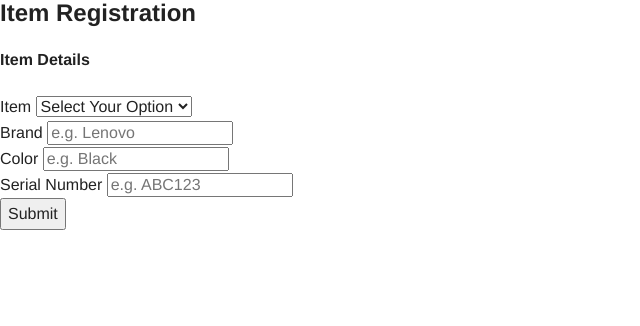
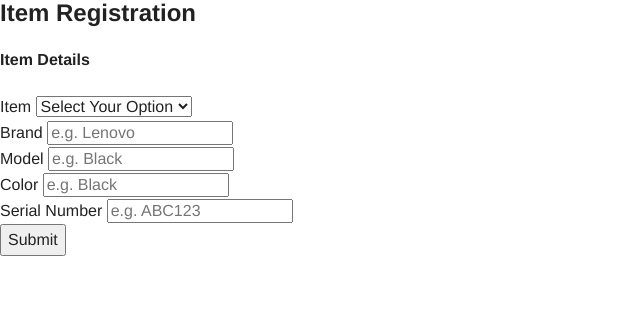
Before and after one commit to beniedik/QRegistration, a PHP site: page /itemregtr.php in a window 1280 px wide. Shown: the part 20-346 px from the top of the page, without its empty margins (0-640 px from the left). Run offline with PHP 8.4, Linux system fonts and the light colour scheme; data comes from the database, SQL or seed files in the repository; some libraries are stand-ins or nearby versions.

Commit message:
Updated the tags

```diff
--- a/itemregtr.php
+++ b/itemregtr.php
@@ -32,17 +32,22 @@ foreach($getItemTypesStmt as $getItemTypesRow)
 
                             <div>
                                 <label>Brand</label>
-                                <input type="text" placeholder="e.g. Lenovo" required>
+                                <input name="itembrand" type="text" placeholder="e.g. Lenovo" required>
+                            </div>
+
+                            <div>
+                                <label>Model</label>
+                                <input name="itemmodel" type="text" placeholder="e.g. Black" required>
                             </div>
 
                             <div>
                                 <label>Color</label>
-                                <input type="text" placeholder="e.g. Black" required>
+                                <input name="itemcolor" type="text" placeholder="e.g. Black" required>
                             </div>
 
                             <div>
                                 <label>Serial Number</label>
-                                <input type="text" placeholder="e.g. ABC123" required>
+                                <input name="itemsn" type="text" placeholder="e.g. ABC123" required>
                             </div>
                         </div>
                         <button>Submit</button>
```
